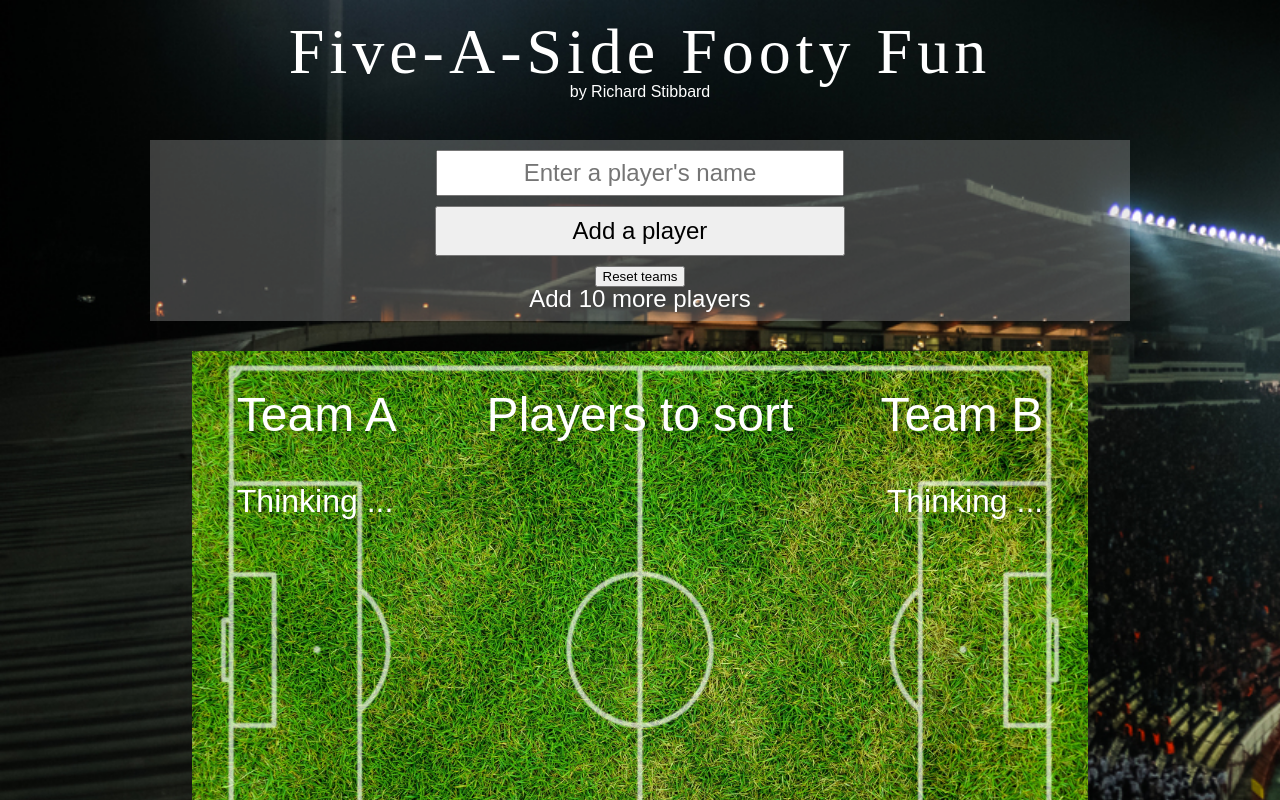
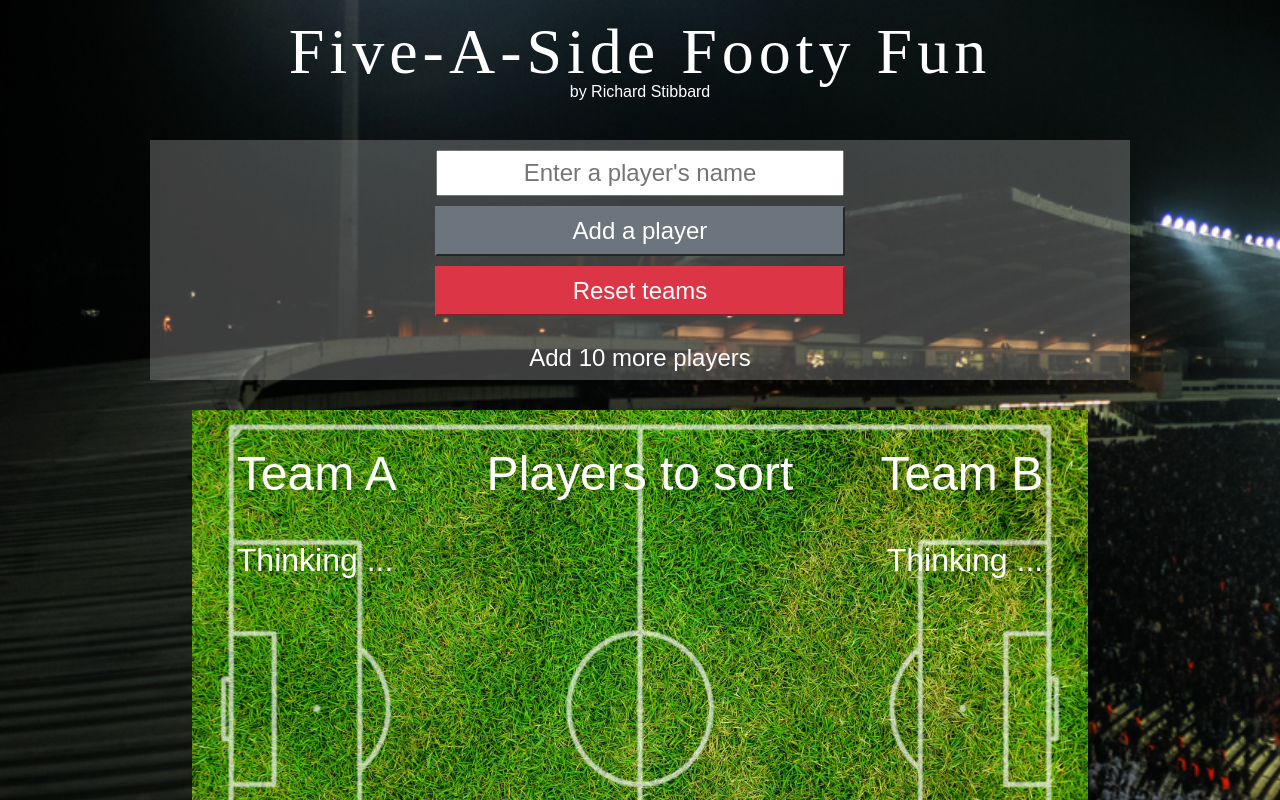
Before and after one commit to rmstibbard/five-a-side, a React (Create React App) app: page / in a window 1280 px wide. Shown: the top 800 px of the page. Built offline with nearby package versions, Linux system fonts and the light colour scheme; a web font is replaced by a local one.

Commit message:
Styling on player entry form

```diff
--- a/src/_colours.css
+++ b/src/_colours.css
@@ -10,3 +10,25 @@
 .entry-form {
   background-color: rgba(192, 192, 192, 0.3);
 }
+
+.player-submit {
+  color: #fff;
+  background-color: #6c757d;
+  border-color: #6c757d;
+}
+
+.player-submit:hover {
+  background-color: #5a6268;
+  border-color: #5a6268;
+}
+
+.reset-teams {
+  color: #fff;
+  background-color: #dc3545;
+  border-color: #dc3545;
+}
+
+.reset-teams:hover {
+  background-color: #c82333;
+  border-color: #c82333;
+}
--- a/src/_layout.css
+++ b/src/_layout.css
@@ -21,11 +21,15 @@ body {
   outline: none;
 }
 
-.player-submit {
+.player-submit, .reset-teams {
   margin: 10px auto;
   display: block;
   height: 50px;
   width: 70%;
+}
+
+.numbers-reached {
+  margin-top: 30px;
 }
 
 .game {
@@ -87,7 +91,7 @@ footer {
   .player-input {
     width: 400px;
   }
-  .player-submit {
+  .player-submit, .reset-teams {
     width: 410px;
   }
   .team-a-title, .team-b-title, .players-list-title {
--- a/src/_typography.css
+++ b/src/_typography.css
@@ -10,7 +10,7 @@ body {
   font-size: 1rem;
 }
 
-.form-header, .player-input, .player-submit, .numbers-reached {
+.form-header, .player-input, .player-submit, .reset-teams, .numbers-reached {
   font-size: 1.5rem;
 }
 
--- a/src/components/AddPlayer/AddPlayer.js
+++ b/src/components/AddPlayer/AddPlayer.js
@@ -49,7 +49,12 @@ class AddPlayer extends Component {
           >
             Add a player
           </button>
-          <button onClick={this.handleReset}>Reset teams</button>
+          <button
+            type="submit"
+            className="reset-teams"
+            onClick={this.handleReset}>
+            Reset teams
+            </button>
           <NumbersReached />
         </form>
 
```
